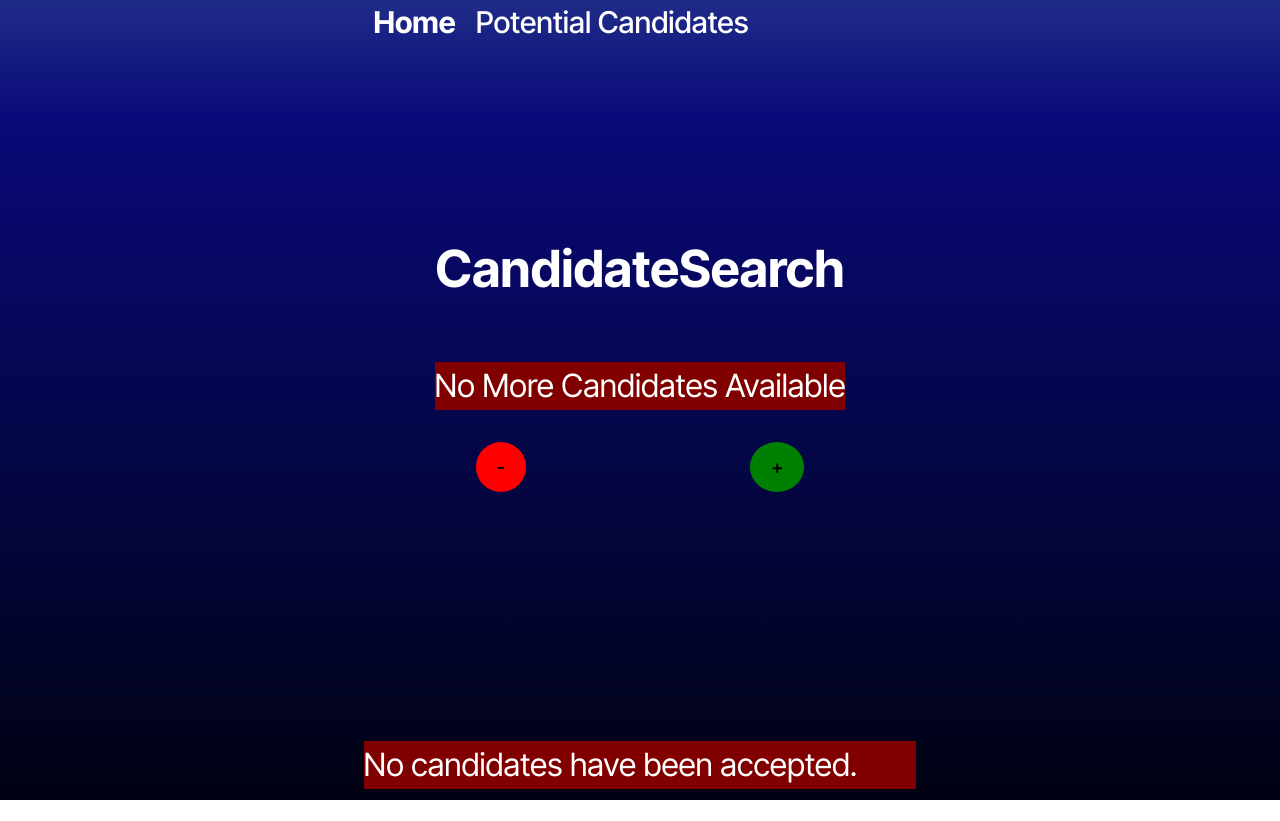
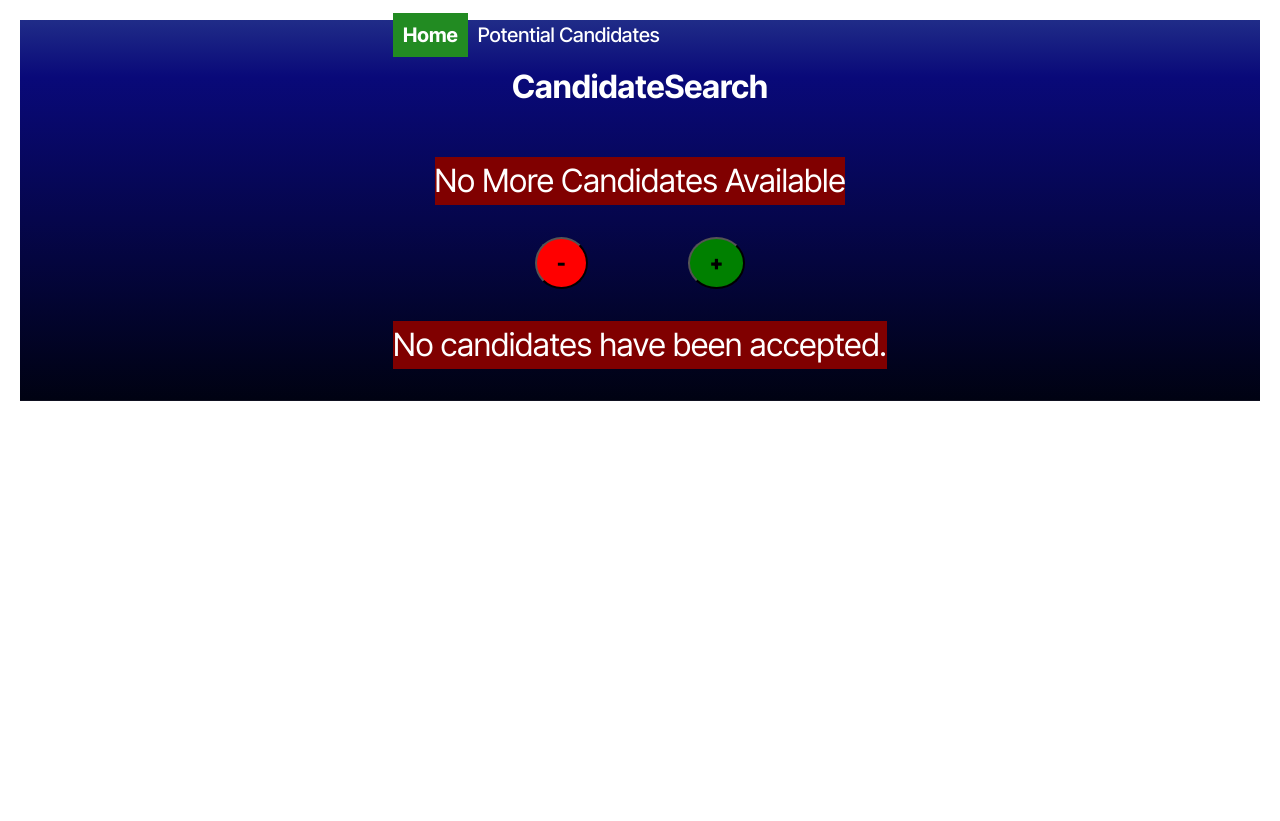
Before and after one commit to maherhosn/Employee-Finder, a React (Vite) app: page / in a window 1280 px wide. After the commit the page ends 800 px from the top, so only its background shows below. Built offline with nearby package versions, Linux system fonts and the light colour scheme; no server answers.

Commit message:
CSS Styling fixed

```diff
--- a/src/index.css
+++ b/src/index.css
@@ -18,70 +18,70 @@ a {
   color: #646cff;
   text-decoration: inherit;
 }
+
 a:hover {
   color: #535bf2;
 }
 
 body {
-  background: linear-gradient(
-    180deg,
-    rgb(32, 44, 136) 0%,
-    rgba(9, 9, 121, 1) 15%,
-    rgba(0, 2, 18, 1) 100%
-  );
+  background: linear-gradient(180deg,
+      rgb(32, 44, 136) 0%,
+      rgba(9, 9, 121, 1) 15%,
+      rgba(0, 2, 18, 1) 100%);
   background-size: cover;
-  /* background-repeat: no-repeat no-repeat; */
+  background-repeat: no-repeat no-repeat;
   background-position: center center;
-  margin: 0;
+  margin: 20px;
   place-items: center;
-  min-width: 320px;
-  min-height: 100vh;
 }
 
 h1 {
-  font-size: 3.2em;
-  line-height: 1.1;
+  font-size: 2em;
+  line-height: 1;
 }
 
 button {
   border-radius: 50%;
-  border: 1px solid transparent;
+  /* border: 1px solid transparent; */
   padding: 0.6em 1em;
   font-size: 20px;
-  font-weight: 500;
+  font-weight: 900;
   font-family: inherit;
-  background-color: #1a1a1a;
   cursor: pointer;
   transition: border-color 0.25s;
-  margin-inline:7rem;
+  display: fixed;
+  margin-inline: 50px;
   color: black;
 }
+
 button:hover {
   border-color: #646cff;
 }
+
 button:focus,
 button:focus-visible {
   outline: 4px auto -webkit-focus-ring-color;
 }
+
 .plus {
-background-color: green;
+  background-color: green;
 }
+
 .minus {
   background-color: red;
-  }
+}
 
-tr img{
-width: 25%;
-  }
 
 @media (prefers-color-scheme: light) {
   :root {
     color: #213547;
     background-color: #ffffff;
   }
+
   a:hover {
     color: #747bff;
   }
+
   button {
     background-color: #f9f9f9;
   }
@@ -90,60 +90,65 @@ width: 25%;
 main {
   color: #fff;
   width: 100%;
-  min-height: 90vh;
+  min-height: 5vh;
   display: flex;
   flex-direction: column;
   align-items: center;
   justify-content: center;
-  height: 5em;
 }
 
 tr {
-  border-radius: 10px;
+  border-radius: 0px;
   background-color: #000;
   color: white;
-  font-size: large;
+  font-size: medium;
+}
+
+tr img {
+  display: flex;
+  text-align: center;
+  align-items: center;
+  width: 30%;
+  margin-left:40%;
 }
 
 tbody tr:nth-child(odd) {
   background-color: #333333;
 }
 
-.nav {
-  display: flex;
-  justify-content: flex-start;
-  padding: 1em 2em;
-}
-
-.nav-item {
-  padding: 0 0.5rem;
-  list-style: none;
-}
-
 .nav-link {
+  display: fixed;
   color: #fff;
   text-decoration: none;
   padding: 10px;
-  font-size: 30px;
+  font-size: 20px;
+  justify-content: flex-start;
+
 }
 
 .active {
   font-weight: 700;
+  background-color: forestgreen;
 }
 
 .table {
-  width: 80vw;
-  table-layout: fixed;
+  width: 100vw;
+  table-layout: auto;
 }
-.candidate-card img{
+
+.candidate-card img {
   border-top-left-radius: 20px;
   border-top-right-radius: 20px;
+  width: 100%;
 }
-.candidate-card{
+
+.candidate-card {
   border-radius: 20px;
- background-color: black;
+  background-color: black;
+  width: 50%;
 }
-.noneSelected{
+
+.noneSelected {
   font-size: xx-large;
   background-color: maroon;
 }
--- a/src/pages/CandidateSearch.tsx
+++ b/src/pages/CandidateSearch.tsx
@@ -68,7 +68,7 @@ const CandidateSearch = () => {
     <div>
       <main>
         <h1>CandidateSearch</h1>
-        {currentCandidate ? (
+        {currentCandidateIndex < candidates.length ? (
           <div className='candidate-card'>
             <img src={candidateInView.avatar_url} alt={candidateInView.login} />
             <h2>{candidateInView.login}</h2>
```
